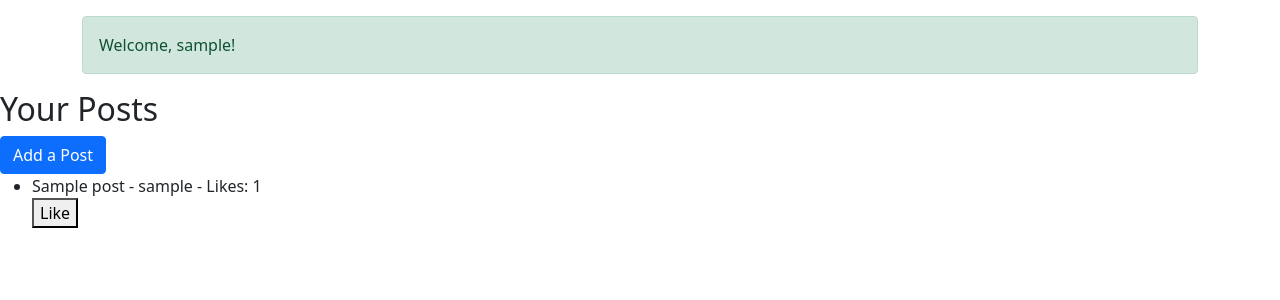
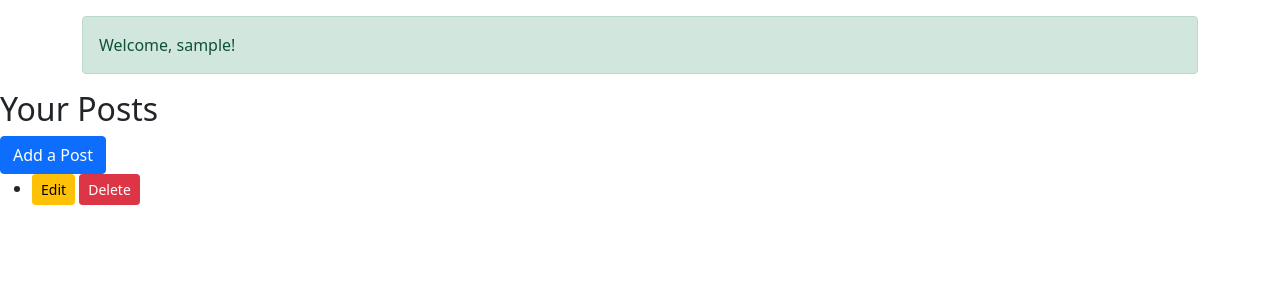
Before and after one commit to b0bengo/console_wars, a Django app: page /blog/user_posts/ in a window 1280 px wide. Shown: the part 56-356 px from the top of the page. Run offline with Django 5.2, Linux system fonts and the light colour scheme; a user stored in the database is signed in; tables that the repository leaves empty hold one stand-in row (values such as "Sample post").

Commit message:
Add edit and delete functionality for user posts; update views, URLs, and templates

```diff
--- a/blog/templates/blog/user_posts.html
+++ b/blog/templates/blog/user_posts.html
@@ -6,11 +6,8 @@
 <ul>
     {% for post in posts %}
         <li>
-            {{ post.title }} - {{ post.author }} - Likes: {{ post.total_likes }}
-            <form action="{% url 'like_post' post.id %}" method="post">
-                {% csrf_token %}
-                <button type="submit">Like</button>
-            </form>
+            <a href="{% url 'post_edit' post.id %}" class="btn btn-warning btn-sm">Edit</a>
+            <a href="{% url 'post_delete' post.id %}" class="btn btn-danger btn-sm">Delete</a>
         </li>
     {% endfor %}
 </ul>
--- a/blog/urls.py
+++ b/blog/urls.py
@@ -4,6 +4,8 @@ from . import views
 urlpatterns = [
     path('posts/', views.PostList.as_view(), name='post_list'),
     path('like/<int:post_id>/', views.like_post, name='like_post'),
+     path('post/<int:pk>/edit/', views.PostUpdateView.as_view(), name='post_edit'),
+    path('post/<int:pk>/delete/', views.PostDeleteView.as_view(), name='post_delete'),
     path('user_posts/', views.UserPostList.as_view(), name='user_posts'),
     path('post_create/', views.PostCreateView.as_view(), name='post_create'),
 ]
--- a/blog/views.py
+++ b/blog/views.py
@@ -1,6 +1,7 @@
 from django.shortcuts import render, get_object_or_404, redirect
-from django.views.generic import ListView, CreateView
-from django.contrib.auth.mixins import LoginRequiredMixin
+from django.views.generic import ListView, CreateView, UpdateView, DeleteView
+from django.contrib.auth.mixins import LoginRequiredMixin, UserPassesTestMixin
+from django.urls import reverse_lazy
 from .models import Post
 from .forms import PostForm
 
@@ -12,6 +13,7 @@ class PostList(ListView):
     paginate_by = 6
     context_object_name = 'posts'
 
+
 class UserPostList(LoginRequiredMixin, ListView):
     model = Post
     template_name = 'blog/user_posts.html'
@@ -20,6 +22,7 @@ class UserPostList(LoginRequiredMixin, ListView):
 
     def get_queryset(self):
         return Post.objects.filter(author=self.request.user)
+
 
 class PostCreateView(LoginRequiredMixin, CreateView):
     model = Post
@@ -31,6 +34,7 @@ class PostCreateView(LoginRequiredMixin, CreateView):
         form.instance.author = self.request.user
         return super().form_valid(form)
 
+
 def like_post(request, post_id):
     post = get_object_or_404(Post, id=post_id)
     if post.likes.filter(id=request.user.id).exists():
@@ -38,3 +42,27 @@ def like_post(request, post_id):
     else:
         post.likes.add(request.user)
     return redirect('home')
+
+
+class PostUpdateView(LoginRequiredMixin, UserPassesTestMixin, UpdateView):
+    model = Post
+    fields = ['title', 'content']
+    template_name = 'blog/post_form.html'
+
+    def form_valid(self, form):
+        form.instance.author = self.request.user
+        return super().form_valid(form)
+
+    def test_func(self):
+        post = self.get_object()
+        return self.request.user == post.author
+
+
+class PostDeleteView(LoginRequiredMixin, UserPassesTestMixin, DeleteView):
+    model = Post
+    template_name = 'blog/post_confirm_delete.html'
+    success_url = reverse_lazy('user_posts')
+
+    def test_func(self):
+        post = self.get_object()
+        return self.request.user == post.author
```
Also changed, not shown: blog/templates/blog/post_confirm_delete.html (added, +10 -0 lines).
